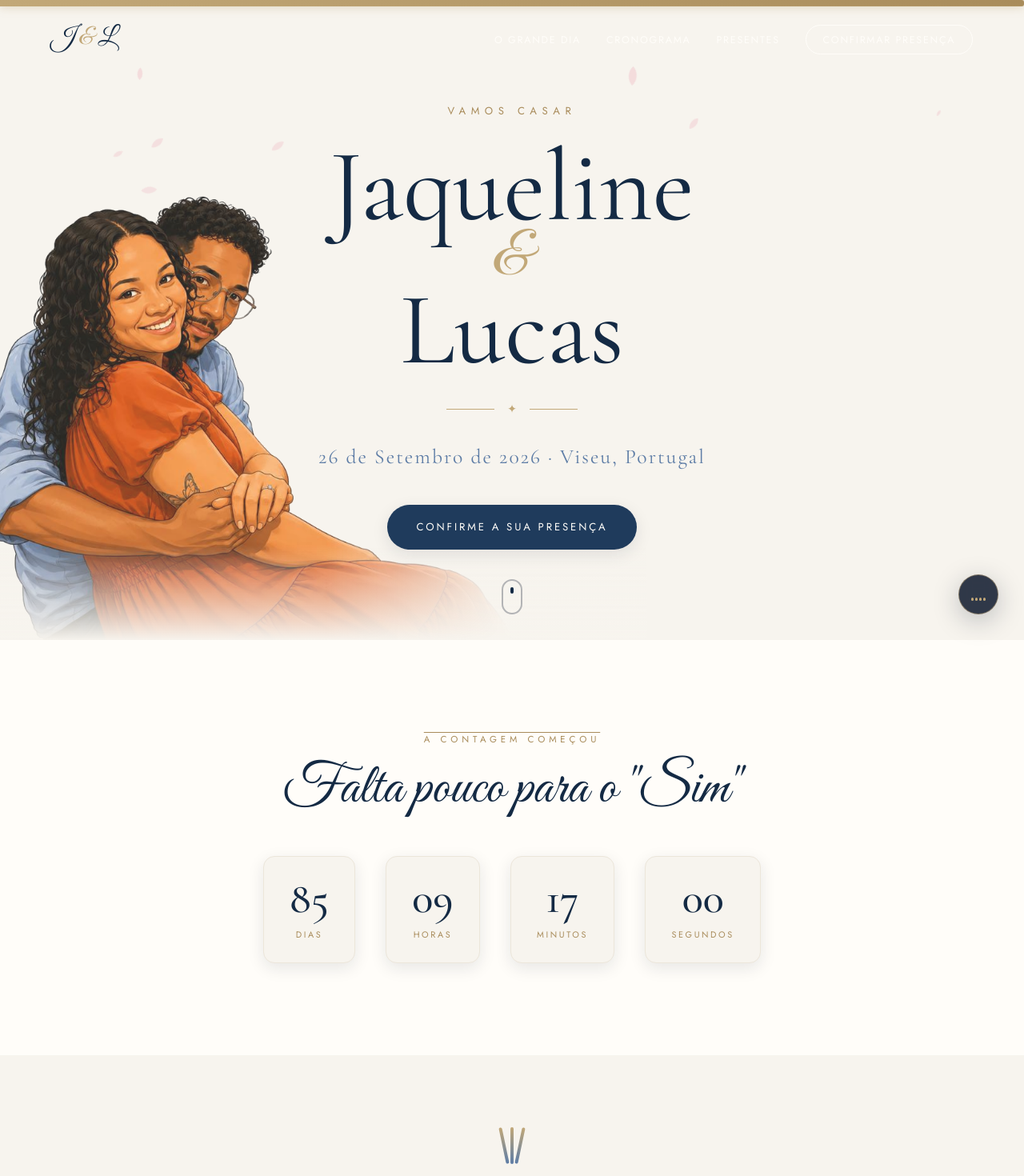
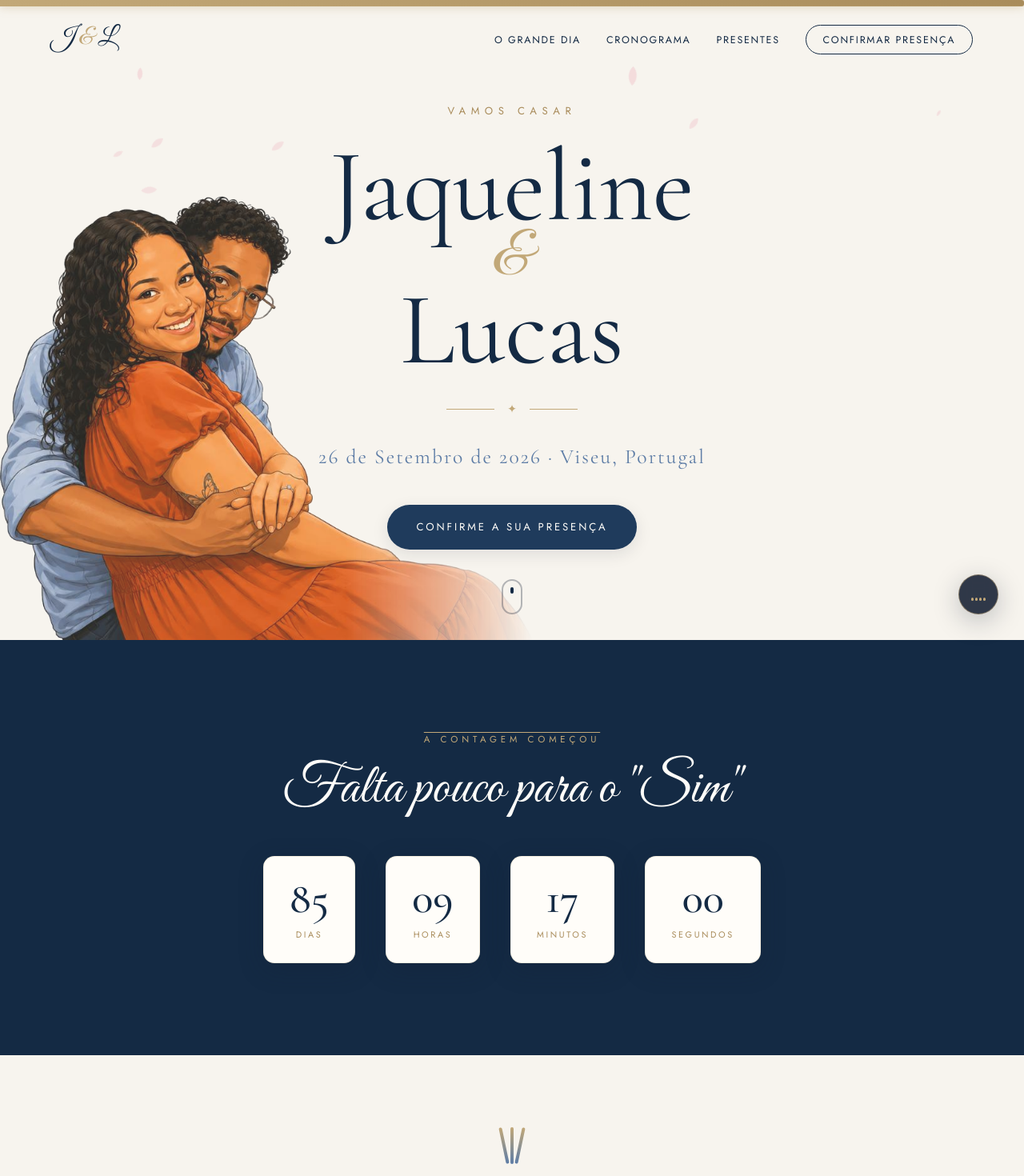
Before and after one commit to oCaio-re/jaqueline_e_lucas, a Next.js app: page / in a window 1280 px wide. Shown: the top 1470 px of the page at 80% size. Built offline with nearby package versions, Linux system fonts and the light colour scheme.

Commit message:
hero section fixed bg

```diff
--- a/src/app/globals.css
+++ b/src/app/globals.css
@@ -51,6 +51,7 @@
   /* Wedding custom typography fonts */
   --font-serif: var(--font-cormorant), Georgia, serif;
   --font-script: var(--font-great-vibes), cursive;
+  --font-inter: var(--font-inter), sans-serif;
 
   /* Wedding custom color tokens */
   --color-navy: #1f3b5c;
@@ -394,14 +395,14 @@ section {
   letter-spacing: .14em;
   text-transform: uppercase;
   text-decoration: none;
-  color: #fffdf9;
+  color: var(--color-navy-dark);
   position: relative;
   transition: color .3s;
   padding-bottom: 4px;
 }
 
 .nav.is-scrolled .nav__links a {
-  color: #20283a;
+  color: var(--color-navy-dark);
 }
 
 .nav__links a:not(.nav__cta)::after {
@@ -708,47 +709,53 @@ section {
 }
 
 .hero__couple-img-container {
-  /* take ALL remaining vertical space after the text content */
-  flex: 1;
-  min-height: 0;
-  width: 100%;
-  max-width: 100%;
+  position: fixed;
+  left: 0;
+  right: 0;
+  bottom: 0;
+  height: 48vh; /* Altura no mobile para caber sob o texto */
+  width: 100vw;
+  z-index: 1;
   display: flex;
   justify-content: center;
   align-items: flex-end;
-  position: relative;
-  z-index: 5;
-}
-
-.hero__couple-img-container::after {
-  content: '';
-  position: absolute;
-  left: -25%;
-  right: -25%;
-  bottom: -1px;
-  height: 120px;
-  background: linear-gradient(to top, var(--color-cream) 0%, rgba(247, 244, 238, 0) 100%);
   pointer-events: none;
-  z-index: 10;
+  animation: heroPhotoFadeIn 1s cubic-bezier(.22, 1, .36, 1) forwards;
+  animation-delay: 1.3s;
+  opacity: 0;
+}
+
+@keyframes heroPhotoFadeIn {
+  from { opacity: 0; }
+  to { opacity: 1; }
 }
 
 .hero__couple-img {
-  /* fill the container maintaining aspect ratio, anchored to the bottom */
-  width: 100%;
+  width: auto;
   height: 100%;
+  max-height: 100%;
+  max-width: 100%;
   object-fit: contain;
   object-position: bottom center;
   display: block;
 }
 
+/* Garante que todas as seções e footer após a hero passem por cima da foto fixa ao rolar a página */
+.hero ~ section,
+.hero ~ footer {
+  position: relative;
+  z-index: 10;
+}
+
 /* ── Desktop: put photo on the left as a background, limit to 52vw, fade out ── */
 @media (min-width: 1024px) {
   .hero__couple-img-container {
-    position: absolute;
-    left: -1.5rem;
+    position: fixed;
+    left: 0;
+    right: auto;
     bottom: 0;
-    top: -6.5rem;
-    height: calc(100% + 6.5rem);
+    top: 0;
+    height: 100vh;
     width: 52vw;
     max-width: 52vw;
     z-index: 1;
@@ -795,14 +802,6 @@ section {
     display: none;
   }
 
-  .hero__couple-img {
-    width: 125%;
-    max-width: 125%;
-    height: auto;
-    max-height: 100%;
-    object-fit: contain;
-    object-position: bottom center;
-  }
 }
 
 .hero__scroll {
@@ -865,8 +864,16 @@ section {
 
 /* ===================== COUNTDOWN SECTION ===================== */
 .countdown {
-  background: #fffdf9;
+  background: var(--color-navy-dark);
   text-align: center;
+}
+
+.countdown .overline {
+  color: var(--color-gold);
+}
+
+.countdown .script-title {
+  color: var(--color-ivory);
 }
 
 .countdown__grid {
@@ -877,12 +884,12 @@ section {
 }
 
 .countdown__cell {
-  background: #f7f4ee;
+  background: var(--color-ivory);
   border-radius: 14px;
   padding: 1.6rem clamp(1rem, 3vw, 2rem);
   min-width: 92px;
-  box-shadow: 0 6px 20px rgba(20, 30, 50, .1);
-  border: 1px solid #ece6da;
+  box-shadow: 0 8px 30px rgba(20, 30, 50, 0.25);
+  border: 1px solid rgba(194, 168, 120, 0.2);
   position: relative;
 }
 
@@ -891,7 +898,7 @@ section {
   font-family: var(--font-serif), Georgia, serif;
   font-weight: 500;
   font-size: clamp(2.2rem, 6vw, 3.4rem);
-  color: #142a44;
+  color: var(--color-navy-dark);
   line-height: 1;
 }
 
@@ -901,7 +908,7 @@ section {
   font-size: .68rem;
   text-transform: uppercase;
   letter-spacing: .24em;
-  color: #a98c5b;
+  color: var(--color-gold-deep);
 }
 
 /* ===================== BIBLE VERSE SECTION ===================== */
@@ -2136,29 +2143,36 @@ section {
 /* ===================== GIFT PRODUCT CARDS ===================== */
 .gifts-grid {
   display: grid;
-  grid-template-columns: repeat(auto-fill, minmax(220px, 1fr));
-  gap: 1.5rem;
+  grid-template-columns: repeat(2, 1fr);
+  gap: 1rem;
   width: 100%;
 }
 
+@media (min-width: 640px) {
+  .gifts-grid {
+    grid-template-columns: repeat(4, 1fr);
+  }
+}
+
 .gift-product-card {
+  font-family: var(--font-inter), sans-serif;
   background: #ffffff;
   border: 1px solid #e2d9c8;
-  border-radius: 16px;
+  border-radius: 12px;
   overflow: hidden;
   display: flex;
   flex-direction: column;
   height: 100%;
-  min-height: 360px;
-  box-shadow: 0 10px 25px rgba(0, 0, 0, 0.25);
+  min-height: 230px;
+  box-shadow: 0 6px 16px rgba(0, 0, 0, 0.12);
   transition: transform 0.4s cubic-bezier(0.16, 1, 0.3, 1), box-shadow 0.4s, border-color 0.4s;
   cursor: pointer;
 }
 
 .gift-product-card:hover {
-  transform: translateY(-5px);
+  transform: translateY(-3px);
   border-color: #c2a878;
-  box-shadow: 0 16px 35px rgba(0, 0, 0, 0.35);
+  box-shadow: 0 10px 22px rgba(0, 0, 0, 0.18);
 }
 
 .gift-product-card__img-wrap {
@@ -2182,7 +2196,7 @@ section {
 }
 
 .gift-product-card__body {
-  padding: 1.2rem;
+  padding: 0.8rem;
   display: flex;
   flex-direction: column;
   flex-grow: 1;
@@ -2190,13 +2204,13 @@ section {
 }
 
 .gift-product-card__title {
-  font-family: var(--font-serif), Georgia, serif;
-  font-size: 0.95rem;
+  font-family: var(--font-inter), sans-serif;
+  font-size: 0.78rem;
   color: #142a44;
   font-weight: 600;
   line-height: 1.4;
-  margin-bottom: 0.8rem;
-  min-height: 2.7rem;
+  margin-bottom: 0.4rem;
+  min-height: 2.2rem;
   text-align: left;
 }
 
@@ -2205,23 +2219,24 @@ section {
   display: flex;
   align-items: center;
   justify-content: space-between;
-  gap: 0.5rem;
+  gap: 0.4rem;
 }
 
 .gift-product-card__price {
-  font-family: var(--font-sans), sans-serif;
-  font-size: 1.05rem;
+  font-family: var(--font-inter), sans-serif;
+  font-size: 0.88rem;
   font-weight: 700;
   color: #a98c5b;
 }
 
 .gift-product-card__btn {
+  font-family: var(--font-inter), sans-serif;
   background: #142a44;
   color: #fffdf9;
   border: none;
-  padding: 0.5rem 1.1rem;
+  padding: 0.35rem 0.7rem;
   border-radius: 30px;
-  font-size: 0.7rem;
+  font-size: 0.62rem;
   text-transform: uppercase;
   font-weight: 600;
   letter-spacing: 0.08em;
--- a/src/app/layout.tsx
+++ b/src/app/layout.tsx
@@ -1,5 +1,5 @@
 import type { Metadata } from 'next';
-import { Cormorant_Garamond, Great_Vibes, Jost } from 'next/font/google';
+import { Cormorant_Garamond, Great_Vibes, Jost, Inter } from 'next/font/google';
 import './globals.css';
 
 const cormorant = Cormorant_Garamond({
@@ -20,6 +20,13 @@ const jost = Jost({
   subsets: ['latin'],
   weight: ['300', '400', '500', '600', '700'],
   variable: '--font-jost',
+  display: 'swap',
+});
+
+const inter = Inter({
+  subsets: ['latin'],
+  weight: ['400', '500', '600', '700'],
+  variable: '--font-inter',
   display: 'swap',
 });
 
@@ -44,7 +51,7 @@ export default function RootLayout({
   return (
     <html
       lang="pt"
-      className={`${cormorant.variable} ${greatVibes.variable} ${jost.variable} scroll-smooth`}
+      className={`${cormorant.variable} ${greatVibes.variable} ${jost.variable} ${inter.variable} scroll-smooth`}
     >
       <body className="font-sans antialiased text-ink bg-cream min-h-screen">
         {children}
--- a/src/app/page.tsx
+++ b/src/app/page.tsx
@@ -456,7 +456,7 @@ export default function Home() {
             </a>
           </div>
           <div
-            className="hero__couple-img-container reveal"
+            className="hero__couple-img-container"
             style={{ '--d': '1.3s' } as React.CSSProperties}
           >
             <img
@@ -1122,7 +1122,7 @@ function GiftsModal({
               </div>
 
               <div className="flex-1 overflow-y-auto min-h-0" data-lenis-prevent>
-              <div className="p-3 md:p-6 rounded-2xl border border-gold/10 grid grid-cols-1 sm:grid-cols-2 md:grid-cols-3 gap-6 w-full bg-gray-50/5" style={{ gridAutoRows: 'min-content' }}>
+              <div className="p-3 md:p-6 rounded-2xl border border-gold/10 gifts-grid bg-gray-50/5" style={{ gridAutoRows: 'min-content' }}>
                 {GIFTS_LIST.map((gift) => (
                   <div
                     key={gift.title}
```
